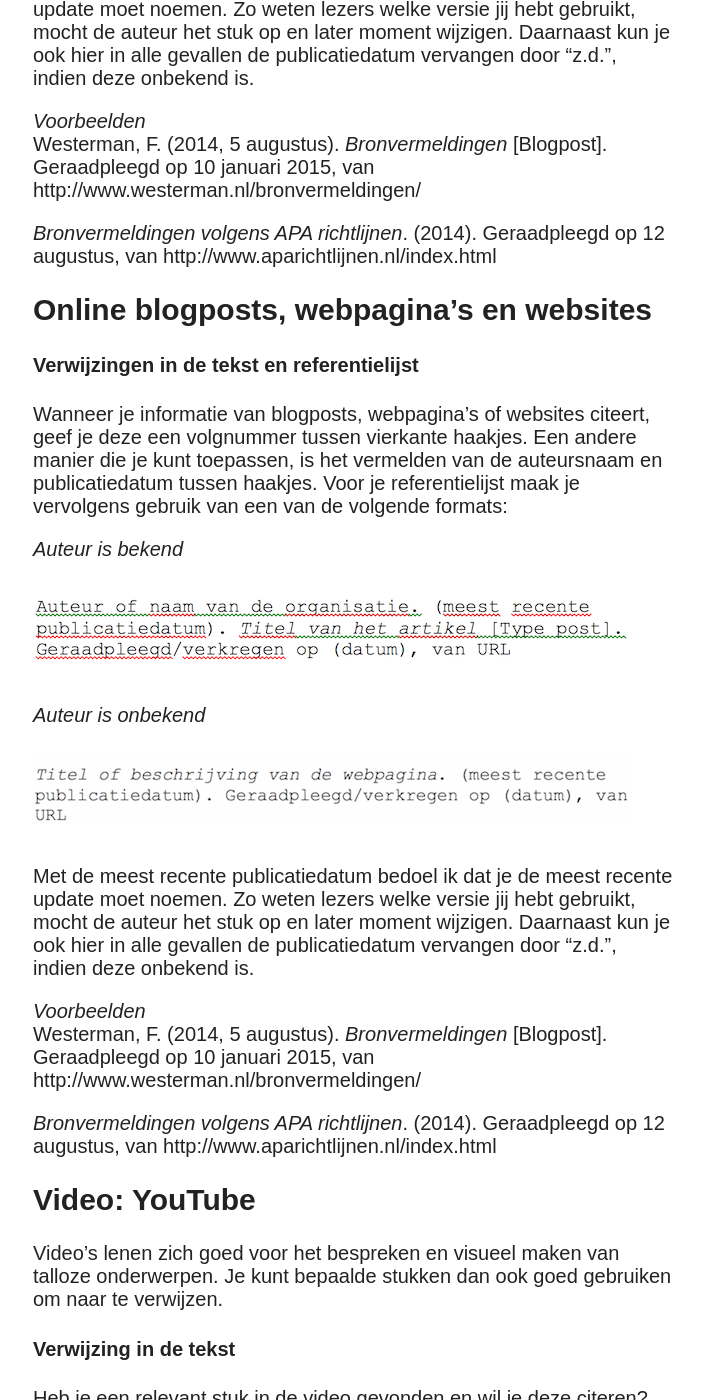
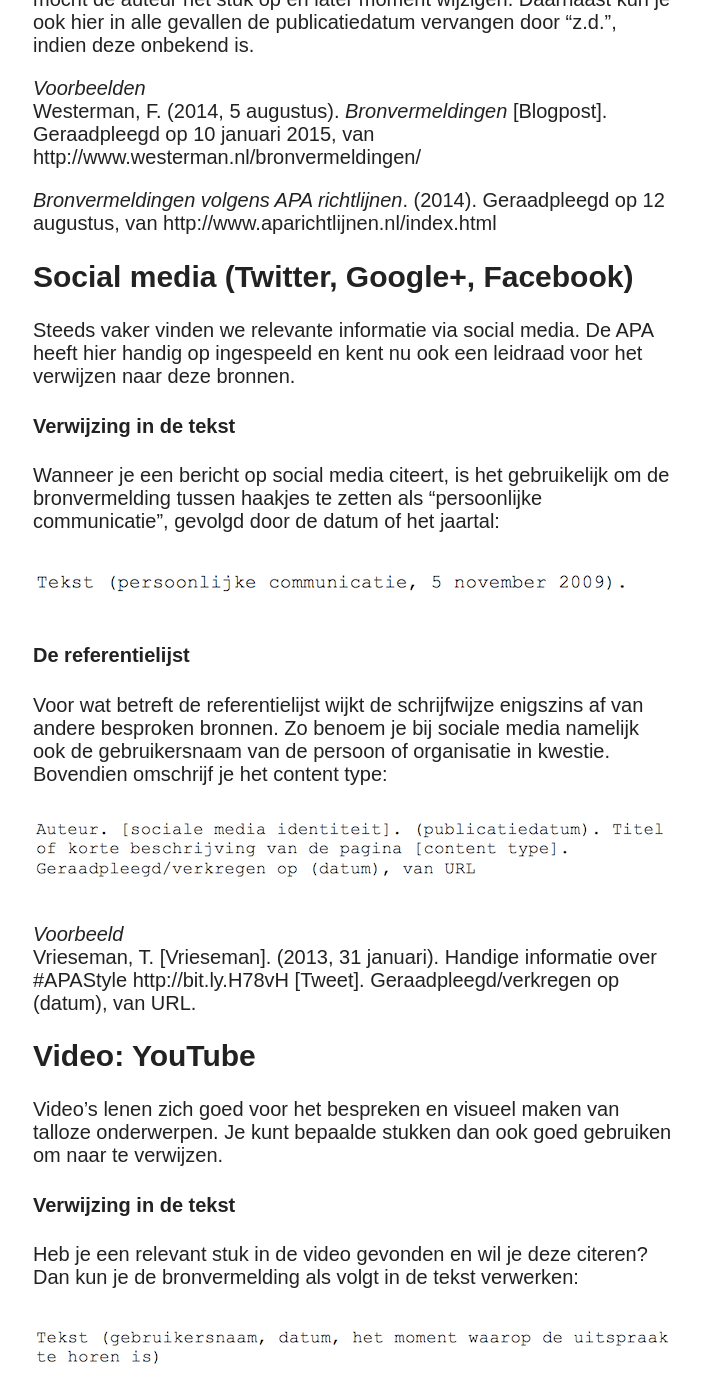
Before and after one commit to TheKnowsyFerret/theknowsyferret.github.io, a Jekyll site: the page built from _posts/2015-08-13-apa-richtlijnen-zo-verwijs-je-naar-afbeeldingen-websites-en-social-media.md, in a window 1280 px wide and 1400 px high, scrolled down 3199 px. Shown: the whole window, without its empty margins (317-1020 px from the left). Built offline with Jekyll 4.4.1, drawn with Linux system fonts in a browser that asks for light colours; nearby versions of some CDN libraries; comment, search, counter and statistics services are not loaded; some of the changed text lies outside the part shown.

Commit message:
Nieuwe afbeelding

```diff
--- a/_posts/2015-08-13-apa-richtlijnen-zo-verwijs-je-naar-afbeeldingen-websites-en-social-media.md
+++ b/_posts/2015-08-13-apa-richtlijnen-zo-verwijs-je-naar-afbeeldingen-websites-en-social-media.md
@@ -86,28 +86,26 @@ Westerman, F. (2014, 5 augustus). <em>Bronvermeldingen</em> [Blogpost]. Geraadpl
 
 <em>Bronvermeldingen volgens APA richtlijnen</em>. (2014). Geraadpleegd op 12 augustus, van http://www.aparichtlijnen.nl/index.html
 
-<h2>Online blogposts, webpagina’s en websites</h2>
+<h2>Social media (Twitter, Google+, Facebook)</h2>
+Steeds vaker vinden we relevante informatie via social media. De APA heeft hier handig op ingespeeld en kent nu ook een leidraad voor het verwijzen naar deze bronnen.
 
-<h4>Verwijzingen in de tekst en referentielijst</h4>
-Wanneer je informatie van blogposts, webpagina’s of websites citeert, geef je deze een volgnummer tussen vierkante haakjes. Een andere manier die je kunt toepassen, is het vermelden van de auteursnaam en publicatiedatum tussen haakjes. Voor je referentielijst maak je vervolgens gebruik van een van de volgende formats:
-
-<em>Auteur is bekend</em><br>
+<h4>Verwijzing in de tekst</h4>
+Wanneer je een bericht op social media citeert, is het gebruikelijk om de bronvermelding tussen haakjes te zetten als “persoonlijke communicatie”, gevolgd door de datum of het jaartal:
 <figure>
 <img src="/images/6.png">
 </figure>
 
-<em>Auteur is onbekend</em><br>
+
+<h4>De referentielijst</h4>
+Voor wat betreft de referentielijst wijkt de schrijfwijze enigszins af van andere besproken bronnen. Zo benoem je bij sociale media namelijk ook de gebruikersnaam van de persoon of organisatie in kwestie. Bovendien omschrijf je het content type:
 <figure>
 <img src="/images/7.png">
 </figure>
 
-Met de meest recente publicatiedatum bedoel ik dat je de meest recente update moet noemen. Zo weten lezers welke versie jij hebt gebruikt, mocht de auteur het stuk op en later moment wijzigen. Daarnaast kun je ook hier in alle gevallen de publicatiedatum vervangen door “z.d.”, indien deze onbekend is.
 
-<em>Voorbeelden</em><br>
-Westerman, F. (2014, 5 augustus). <em>Bronvermeldingen</em> [Blogpost]. Geraadpleegd op 10 januari 2015, van http://www.westerman.nl/bronvermeldingen/
+<em>Voorbeeld</em><br>
+Vrieseman, T. [Vrieseman]. (2013, 31 januari). Handige informatie over #APAStyle http://bit.ly.H78vH [Tweet]. Geraadpleegd/verkregen op (datum), van URL.
 
-<em>Bronvermeldingen volgens APA richtlijnen</em>. (2014). Geraadpleegd op 12
-augustus, van http://www.aparichtlijnen.nl/index.html
 
 <h2>Video: YouTube</h2>
 Video’s lenen zich goed voor het bespreken en visueel maken van talloze onderwerpen.
@@ -115,16 +113,19 @@ Je kunt bepaalde stukken dan ook goed gebruiken om naar te verwijzen.
 
 <h4>Verwijzing in de tekst</h4>
 Heb je een relevant stuk in de video gevonden en wil je deze citeren? Dan kun je de bronvermelding als volgt in de tekst verwerken:
+<figure>
+<img src="/images/8.png">
+</figure>
 
-Tekst (gebruikersnaam, datum, het moment waarop de uitspraak te horen is)
 
 <em>Voorbeeld</em><br>
 “Het citeren van een video is niet moeilijk” (APA, 2012, 0:02-0:04).
 
 <h4>De referentielijst</h4>
-<em>Auteur is onbekend</em><br>
+Wil je nu deze gegevens in de referentielijst verwerken, dan ziet dit
+er zo uit:
 <figure>
-<img src="/images/8.png">
+<img src="/images/9.png">
 </figure>
 
 <em>Voorbeeld</em><br>
```
Also changed, not shown: images/1.png, images/2.png, images/3.png, images/4.png, images/5.png, images/6.png, images/7.png, images/8.png, images/9.png (added).
